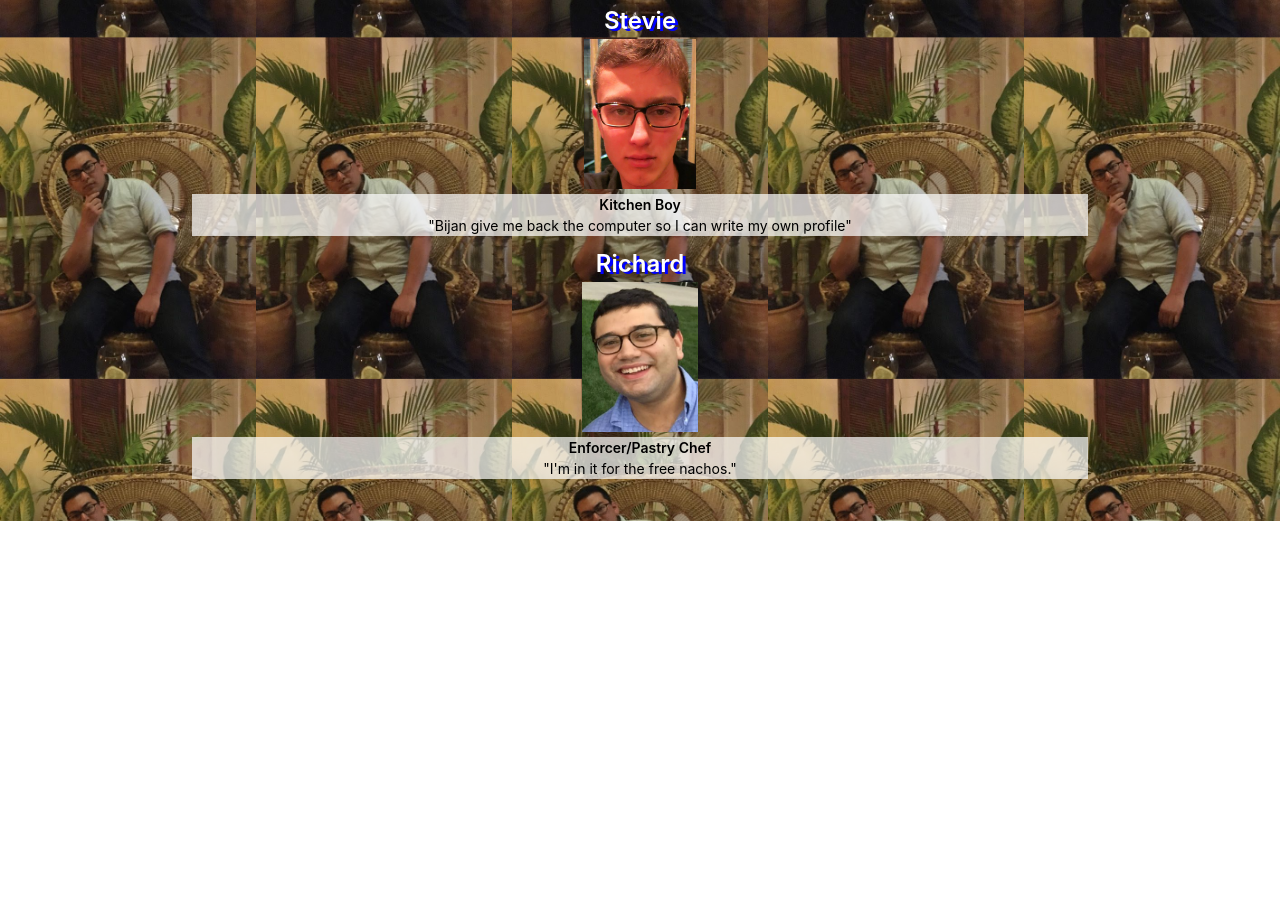
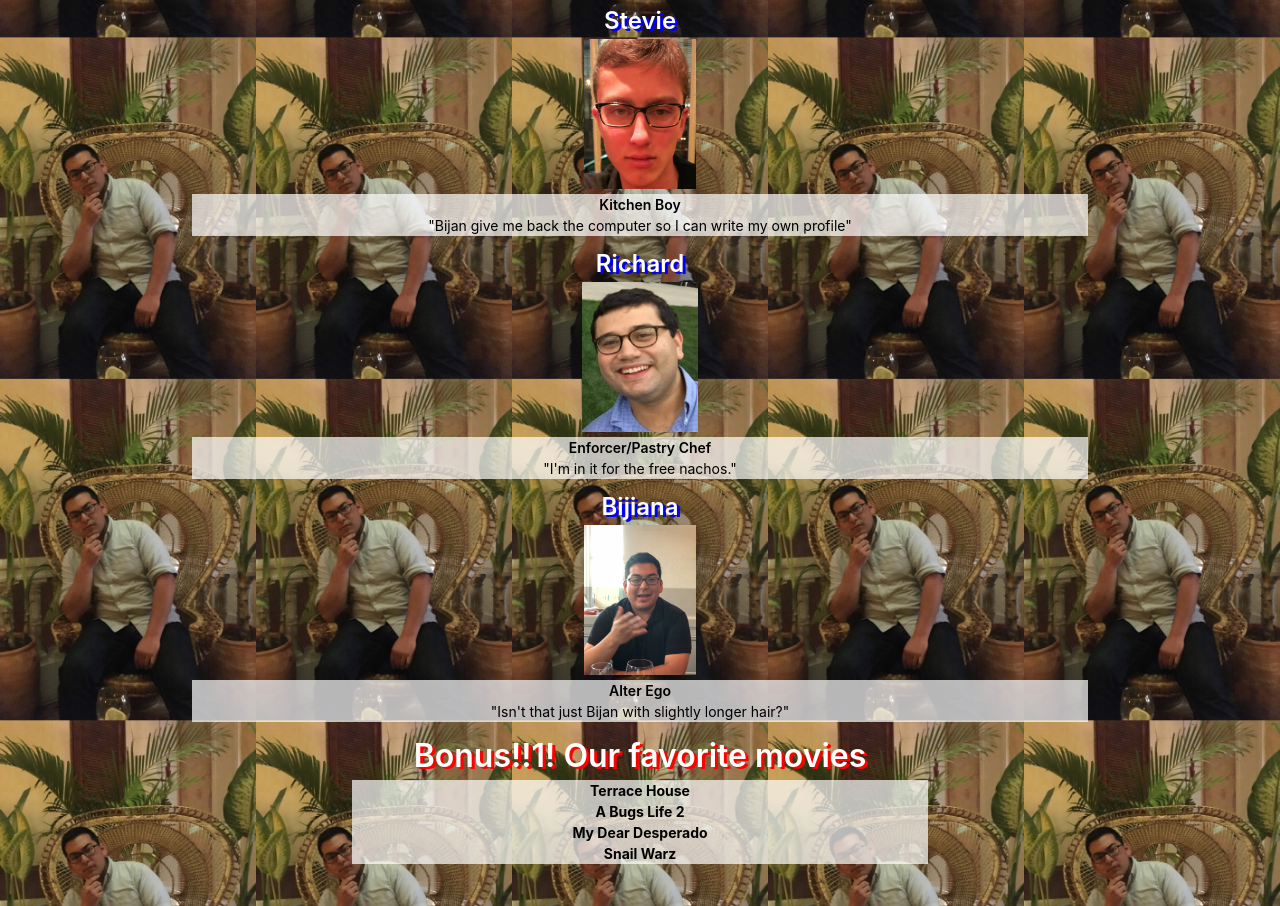
Before and after one commit to bijansfriedchicken/bijansfriedchicken.github.io, a plain HTML site: page index.html in a window 1280 px wide. Shown: the part 1670-2576 px from the top of the page. Before the commit the page ends 2191 px from the top, so only its background shows below. Drawn offline with Linux system fonts and the light colour scheme.

Commit message:
Updated movies

```diff
--- a/index.html
+++ b/index.html
@@ -150,6 +150,33 @@
   			<section>
   				"I'm in it for the free nachos."
   			</section>
+  		<h2> Bijiana </h2>
+  			<img src="./assets/images/Bijiana.jpg" height="150px">
+  			<section>
+  				<b>Alter Ego</b>
+  			</section>
+  			<section>
+  				"Isn't that just Bijan with slightly longer hair?"
+  			</section>
+	</a>
+
+
+	<a>
+  		<h1> Bonus!!1! Our favorite movies </h1>
+  		<table class="info">
+			<tr>
+				<th>Terrace House</th>
+			</tr>
+			<tr>
+				<th>A Bugs Life 2</th>
+			</tr>
+			<tr>
+				<th>My Dear Desperado</th>
+			</tr>
+			<tr>
+				<th>Snail Warz</th>
+			</tr>
+		</table>
 	</a>
 
   	<br><br>
```
Also changed, not shown: assets/images/Bijiana.jpg (added).
